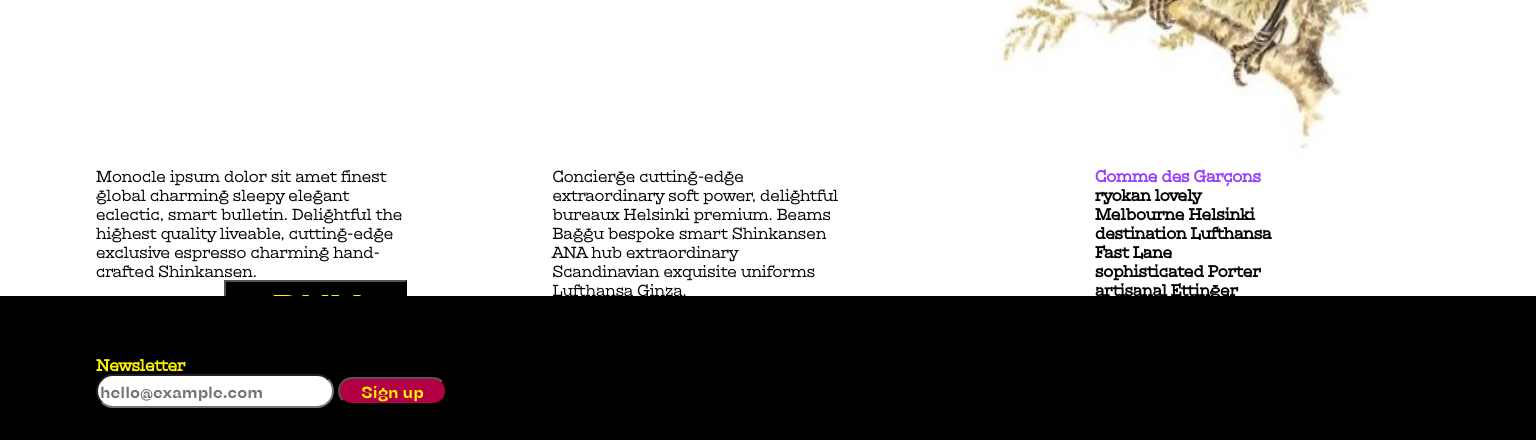
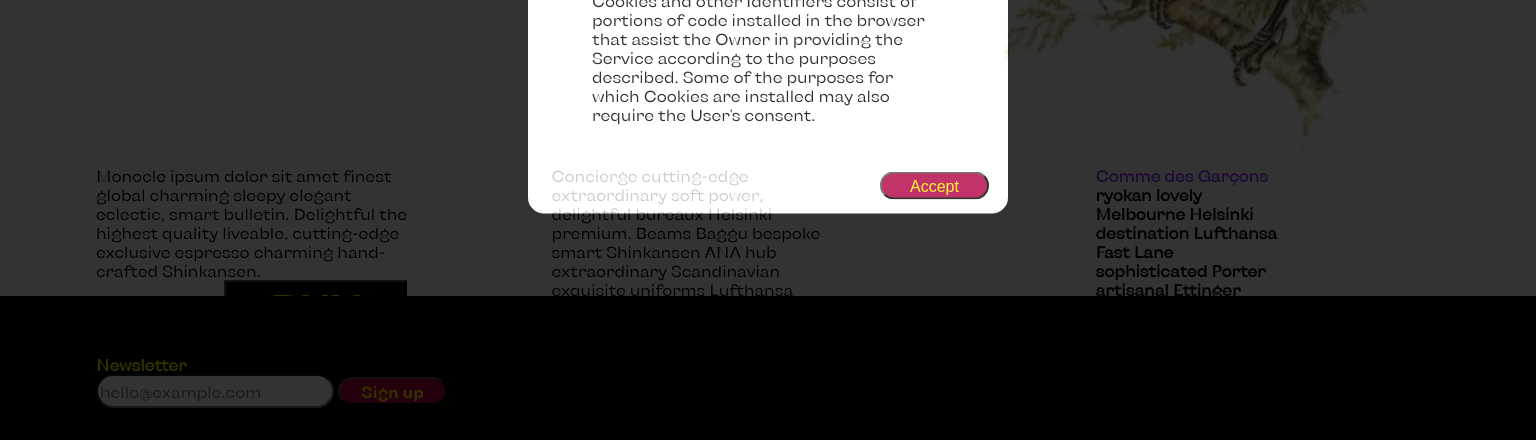
Before and after one commit to YoussefEchelhi/Memories-Collector, a website built with Vite: page index.html in a window 1536 px wide. Shown: the part 360-800 px from the top of the page. Built offline with nearby package versions, Linux system fonts and the light colour scheme.

Commit message:
Added new font

```diff
--- a/style.scss
+++ b/style.scss
@@ -5,12 +5,17 @@ body {
 
 @font-face {
   font-family: KyivTypeSans;
-  src: url(/Fonts/KyivTypeSans-Bold.otf);
+  src: url(Fonts/KyivTypeSans-Bold.otf);
 }
 
 @font-face {
   font-family: KyivTypeSerif;
-  src: url(/Fonts/KyivTypeSerif-Regular.otf);
+  src: url(Fonts/KyivTypeSerif-Regular.otf);
+}
+
+@font-face {
+  font-family: KyivTypeSans-Regular;
+  src: url(Fonts/KyivTypeSans-Regular.otf);
 }
 
 header {
@@ -125,7 +130,7 @@ nav h1 {
 }
 
 .secondText {
-  font-family: KyivTypeSerif;
+  font-family: KyivTypeSans-Regular;
     font-style: normal;
     font-weight: 350;
     font-size: 16px;
@@ -136,7 +141,7 @@ nav h1 {
 }
 
 .thirdText {
-  font-family: KyivTypeSerif;
+  font-family: KyivTypeSans-Regular;
     font-style: normal;
     font-weight: 350;
     font-size: 16px;
@@ -156,7 +161,7 @@ nav h1 {
 }
 
 .fourthText {
-  font-family: KyivTypeSerif;
+  font-family: KyivTypeSans-Regular;
     font-style: normal;
     font-weight: 350;
     font-size: 16px;
@@ -345,7 +350,7 @@ nav {
 }
 
 .cookies p {
-  font-family: KyivTypeSans;
+  font-family: KyivTypeSans-Regular;
   font-style: normal;
   font-weight: 500;
   font-size: 16px;
@@ -401,7 +406,7 @@ footer {
 }
 
 .container4 h3 {
-  font-family: KyivTypeSerif;
+  font-family: KyivTypeSans-Regular;
   font-style: normal;
   font-weight: 700;
   font-size: 16px;
@@ -411,7 +416,7 @@ footer {
 }
 
 .container4 input {
-  font-family: KyivTypeSans;
+  font-family: KyivTypeSans-Regular;
   width: 230px;
   height: 28px;
   background-color: white;
@@ -449,6 +454,10 @@ footer {
   opacity: 0.8;
 }
 
+.container5 {
+  display: block;
+}
+
 .container5.none {
   display: none;
 }
```
Also changed, not shown: Fonts/KyivTypeSans-Regular.otf (added), style.css, 1 other file.
